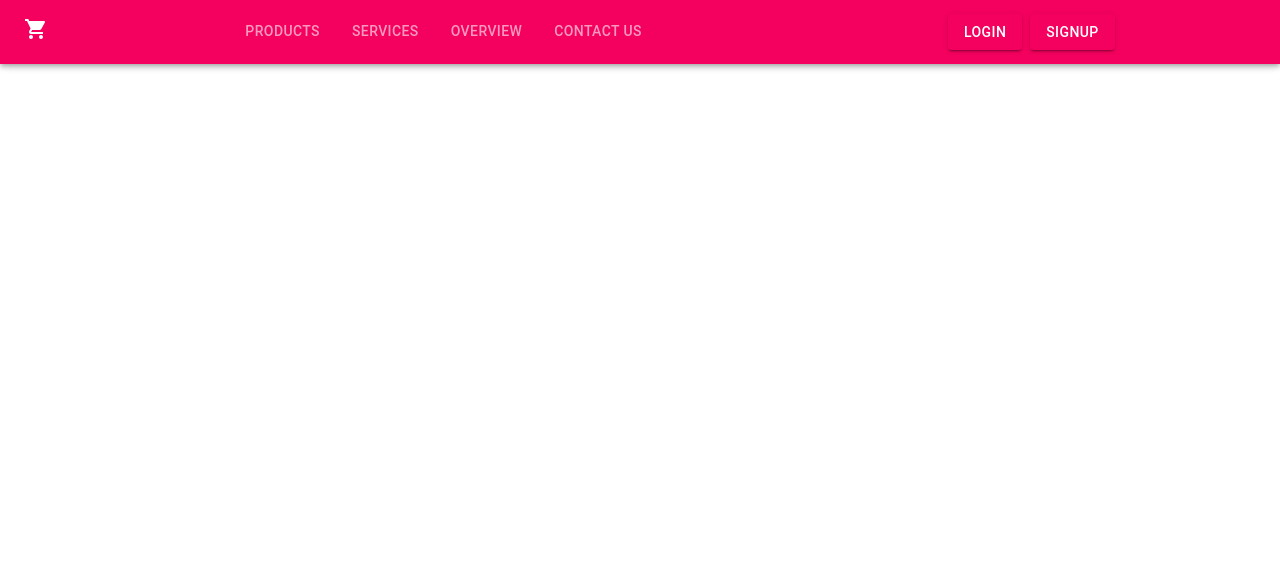
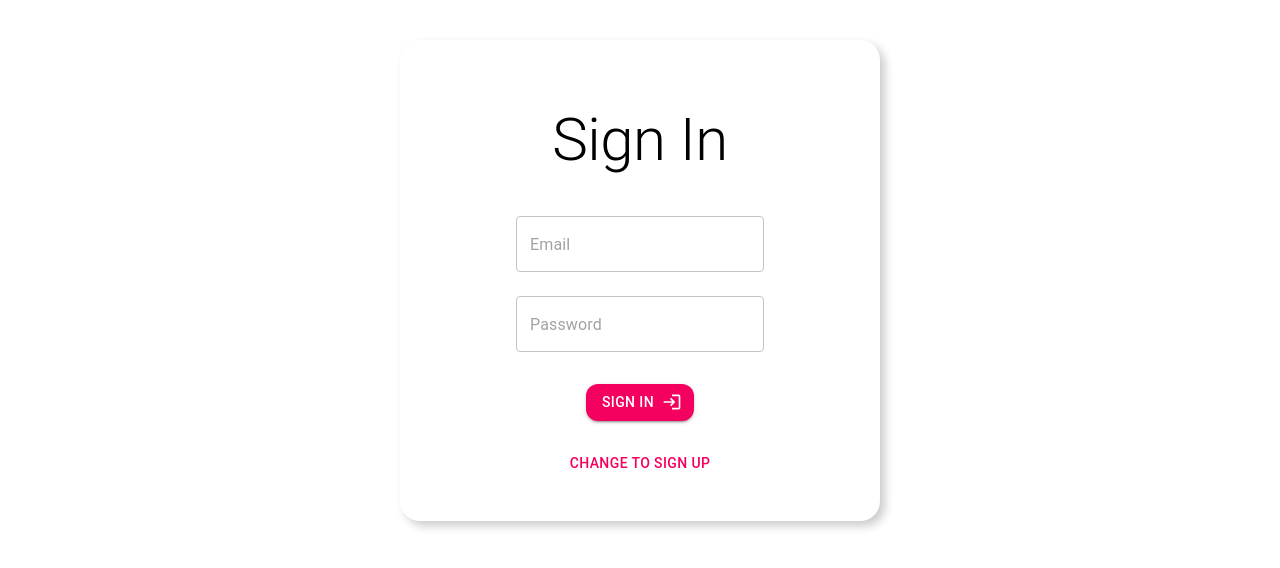
Before and after one commit to donghun-k/keep-learning, a React (Create React App) app: page / in a window 1280 px wide. Shown: the top 568 px of the page. Built offline with nearby package versions, Linux system fonts and the light colour scheme.

Commit message:
저장소 통합

```diff
--- a/src/App.js
+++ b/src/App.js
@@ -1,10 +1,9 @@
-import Navbar from './components/Navbar';
-const linksArray = ['Products', 'Services', 'Overview', 'Contact US'];
+import Auth from './Auth';
 
 function App() {
   return (
     <div>
-      <Navbar links={linksArray} />
+      <Auth />
     </div>
   );
 }
--- /dev/null
+++ b/src/Auth.jsx
@@ -0,0 +1,104 @@
+import { HowToRegOutlined, LoginOutlined } from '@mui/icons-material';
+import { Button, TextField, Typography } from '@mui/material';
+import { Box } from '@mui/system';
+import { useState } from 'react';
+
+const Auth = () => {
+  const [isSignup, setIsSignup] = useState(false);
+  const [inputs, setInputs] = useState({
+    name: '',
+    email: '',
+    password: '',
+  });
+
+  const handleChange = (e) => {
+    setInputs((prevState) => ({
+      ...prevState,
+      [e.target.name]: e.target.value,
+    }));
+  };
+
+  const handleSubmit = (e) => {
+    e.preventDefault();
+    console.log(inputs);
+  };
+
+  const resetState = () => {
+    setIsSignup(!isSignup);
+    setInputs({
+      name: '',
+      email: '',
+      password: '',
+    });
+  };
+
+  return (
+    <div>
+      <form onSubmit={handleSubmit}>
+        <Box
+          display='flex'
+          flexDirection='column'
+          maxWidth={400}
+          alignItems='center'
+          justifyContent='center'
+          margin='auto'
+          marginTop={5}
+          padding={5}
+          borderRadius={5}
+          boxShadow='5px 5px 10px #ccc'
+          sx={{
+            ':hover': {
+              boxShadow: '10px 10px 20px #ccc',
+            },
+          }}
+        >
+          <Typography variant='h2' padding={3} textAlign='center'>
+            {isSignup ? 'Sign Up' : 'Sign In'}
+          </Typography>
+
+          {isSignup && (
+            <TextField
+              onChange={handleChange}
+              name='name'
+              value={inputs.name}
+              margin='normal'
+              type='text'
+              variant='outlined'
+              placeholder='Name'
+            />
+          )}
+          <TextField
+            onChange={handleChange}
+            name='email'
+            value={inputs.email}
+            margin='normal'
+            type='email'
+            variant='outlined'
+            placeholder='Email'
+          />
+          <TextField
+            onChange={handleChange}
+            name='password'
+            value={inputs.password}
+            margin='normal'
+            type='password'
+            variant='outlined'
+            placeholder='Password'
+          />
+          <Button
+            endIcon={isSignup ? <HowToRegOutlined /> : <LoginOutlined />}
+            type='submit'
+            sx={{ marginTop: 3, borderRadius: 3 }}
+            variant='contained'
+          >
+            {isSignup ? 'Sign up' : 'Sign in'}
+          </Button>
+          <Button onClick={resetState} sx={{ marginTop: 3 }}>
+            Change to {isSignup ? 'Sign In' : 'Sign up'}
+          </Button>
+        </Box>
+      </form>
+    </div>
+  );
+};
+export default Auth;
--- a/src/components/DrawerComp.jsx
+++ /dev/null
@@ -1,42 +0,0 @@
-import { MenuRounded } from '@mui/icons-material';
-import {
-  Drawer,
-  IconButton,
-  List,
-  ListItemButton,
-  ListItemIcon,
-  ListItemText,
-} from '@mui/material';
-import { useState } from 'react';
-
-const DrawerComp = ({ links }) => {
-  const [open, setOpen] = useState(false);
-  return (
-    <>
-      <Drawer
-        PaperProps={{ sx: { backgroundColor: 'pink' } }}
-        anchor='left'
-        open={open}
-        onClose={() => setOpen(false)}
-      >
-        <List>
-          {links.map((link, e) => (
-            <ListItemButton onClick={() => setOpen(false)} key={e} divider>
-              <ListItemIcon>
-                <ListItemText sx={{ color: 'white' }}>{link}</ListItemText>
-              </ListItemIcon>
-            </ListItemButton>
-          ))}
-        </List>
-      </Drawer>
-
-      <IconButton
-        sx={{ marginLeft: 'auto', color: 'white' }}
-        onClick={() => setOpen(true)}
-      >
-        <MenuRounded />
-      </IconButton>
-    </>
-  );
-};
-export default DrawerComp;
--- a/src/components/Navbar.jsx
+++ /dev/null
@@ -1,69 +0,0 @@
-import { useTheme } from '@emotion/react';
-import { ShoppingCart } from '@mui/icons-material';
-import {
-  AppBar,
-  Box,
-  Button,
-  Grid,
-  Tab,
-  Tabs,
-  Toolbar,
-  Typography,
-  useMediaQuery,
-} from '@mui/material';
-import { useState } from 'react';
-import DrawerComp from './DrawerComp';
-
-const Navbar = ({ links }) => {
-  const theme = useTheme();
-  const isMatch = useMediaQuery(theme.breakpoints.down('md'));
-  const [value, setValue] = useState();
-  return (
-    <>
-      <AppBar>
-        <Toolbar>
-          {isMatch ? (
-            <>
-              <Typography>
-                <ShoppingCart />
-              </Typography>
-              <DrawerComp links={links} />
-            </>
-          ) : (
-            <Grid container sx={{ placeItems: 'center' }}>
-              <Grid item xs={2}>
-                <Typography>
-                  <ShoppingCart />
-                </Typography>
-              </Grid>
-              <Grid item xs={6}>
-                <Tabs
-                  textColor='inherit'
-                  indicatorColor='secondary'
-                  value={value}
-                  onChange={(e, val) => setValue(val)}
-                >
-                  {links.map((link, i) => (
-                    <Tab key={i} label={link} />
-                  ))}
-                </Tabs>
-              </Grid>
-              <Grid item xs={1} />
-              <Grid item xs={3}>
-                <Box>
-                  <Button sx={{ marginLeft: 'auto' }} variant='contained'>
-                    Login
-                  </Button>
-                  <Button sx={{ marginLeft: 1 }} variant='contained'>
-                    Signup
-                  </Button>
-                </Box>
-              </Grid>
-            </Grid>
-          )}
-        </Toolbar>
-      </AppBar>
-    </>
-  );
-};
-export default Navbar;
```
